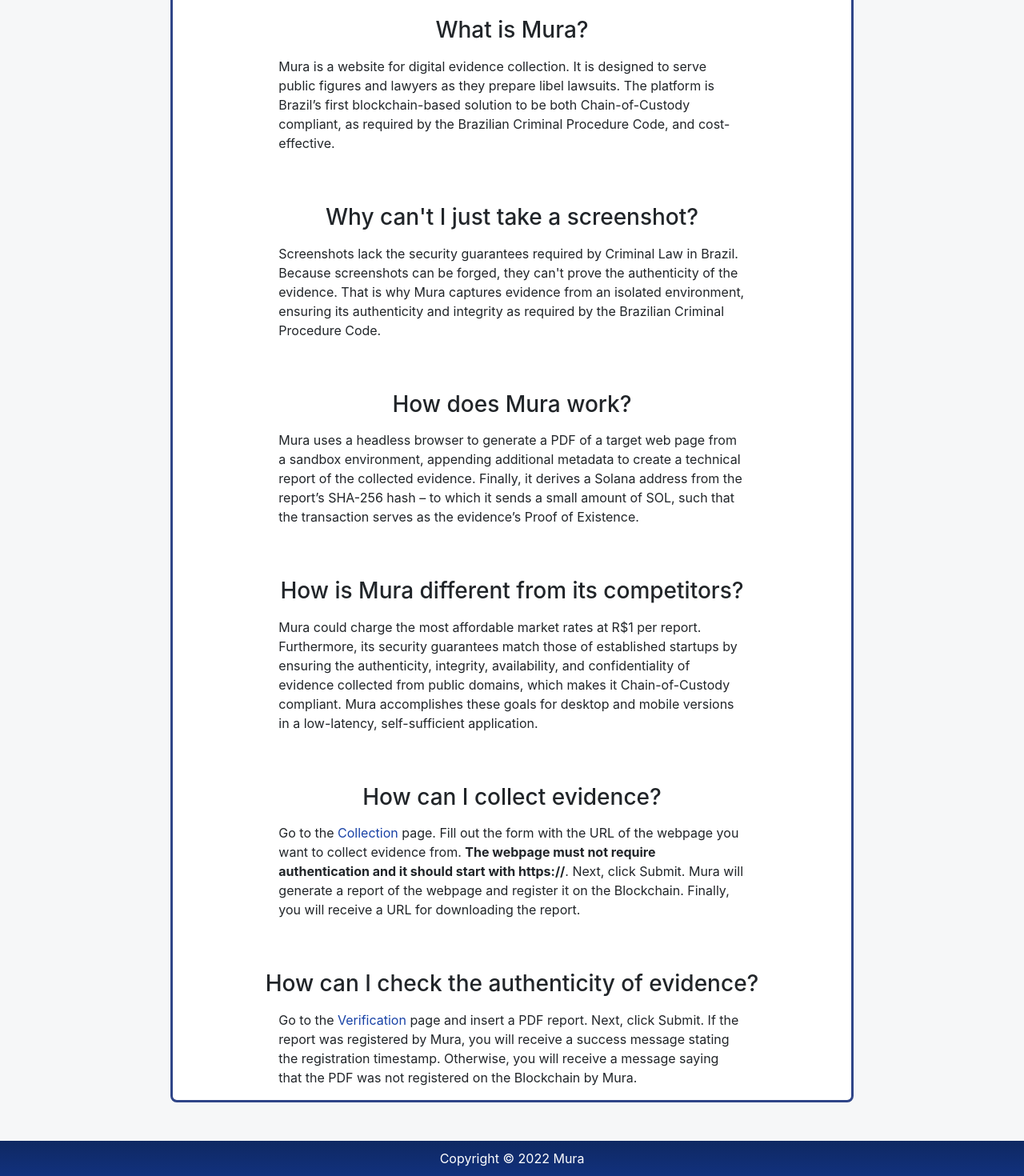
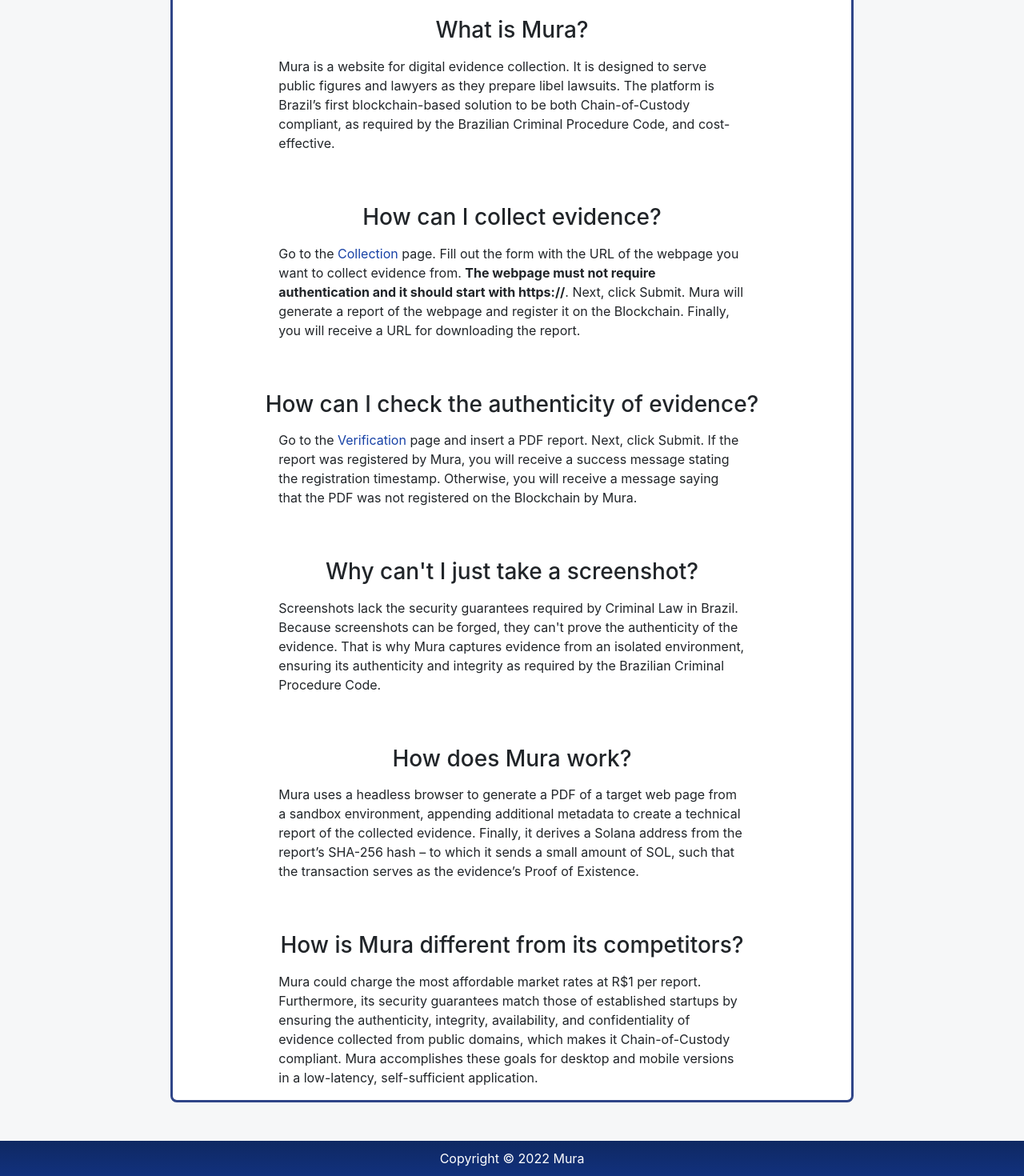
Before and after one commit to juliolinstech/mura, a React (Create React App) app: page /FAQ in a window 1280 px wide. Shown: the part 238-1708 px from the top of the page at 80% size. Built offline with nearby package versions, Linux system fonts and the light colour scheme; what aws-amplify would draw is missing.

Commit message:
FAQ debugged

```diff
--- a/src/pages/FAQ.jsx
+++ b/src/pages/FAQ.jsx
@@ -18,6 +18,13 @@
           <h3 className="text-center pt-4 pb-2">What is Mura?</h3>
           <p>Mura is a website for digital evidence collection. It is designed to serve public figures and lawyers as they prepare libel lawsuits. The platform is Brazil’s first blockchain-based solution to be both Chain-of-Custody compliant, as required by the Brazilian Criminal Procedure Code, and cost-effective.</p>
 
+          <h3 className="text-center pt-5 pb-2">How can I collect evidence?</h3>
+          <p>Go to the <Link to='/collection' className='blue_anchor'>Collection</Link> page. Fill out the form with the URL of the webpage you want to collect evidence from. <b>The webpage must not require authentication and it should start with https://</b>. Next, click Submit. Mura will generate a report of the webpage and register it on the Blockchain. Finally, you will receive a URL for downloading the report.</p>
+
+          <h3 className="text-center pt-5 pb-2">How can I check the authenticity of evidence?</h3>
+
+          <p> Go to the <Link to='/verification' className='blue_anchor'>Verification</Link> page and insert a PDF report. Next, click Submit. If the report was registered by Mura, you will receive a success message stating the registration timestamp. Otherwise, you will receive a message saying that the PDF was not registered on the Blockchain by Mura. </p>
+
           <h3 className="text-center pt-5 pb-2">Why can't I just take a screenshot?</h3>
           <p>
             Screenshots lack the security guarantees required by Criminal Law in Brazil. Because screenshots can be forged, they can't prove the authenticity of the evidence. That is why Mura captures evidence from an isolated environment, ensuring its authenticity and integrity as required by the Brazilian Criminal Procedure Code.
@@ -28,13 +35,6 @@
 
           <h3 className="text-center pt-5 pb-2">How is Mura different from its competitors?</h3>
           <p>Mura could charge the most affordable market rates at R$1 per report. Furthermore, its security guarantees match those of established startups by ensuring the authenticity, integrity, availability, and confidentiality of evidence collected from public domains, which makes it Chain-of-Custody compliant. Mura accomplishes these goals for desktop and mobile versions in a low-latency, self-sufficient application.</p>
-
-          <h3 className="text-center pt-5 pb-2">How can I collect evidence?</h3>
-          <p>Go to the <Link to='/collection' className='blue_anchor'>Collection</Link> page. Fill out the form with the URL of the webpage you want to collect evidence from. <b>The webpage must not require authentication and it should start with https://</b>. Next, click Submit. Mura will generate a report of the webpage and register it on the Blockchain. Finally, you will receive a URL for downloading the report.</p>
-
-          <h3 className="text-center pt-5 pb-2">How can I check the authenticity of evidence?</h3>
-
-          <p> Go to the <Link to='/verification' className='blue_anchor'>Verification</Link> page and insert a PDF report. Next, click Submit. If the report was registered by Mura, you will receive a success message stating the registration timestamp. Otherwise, you will receive a message saying that the PDF was not registered on the Blockchain by Mura. </p>
           </Col>
           <Col sm={2} />
           </Row>
```
